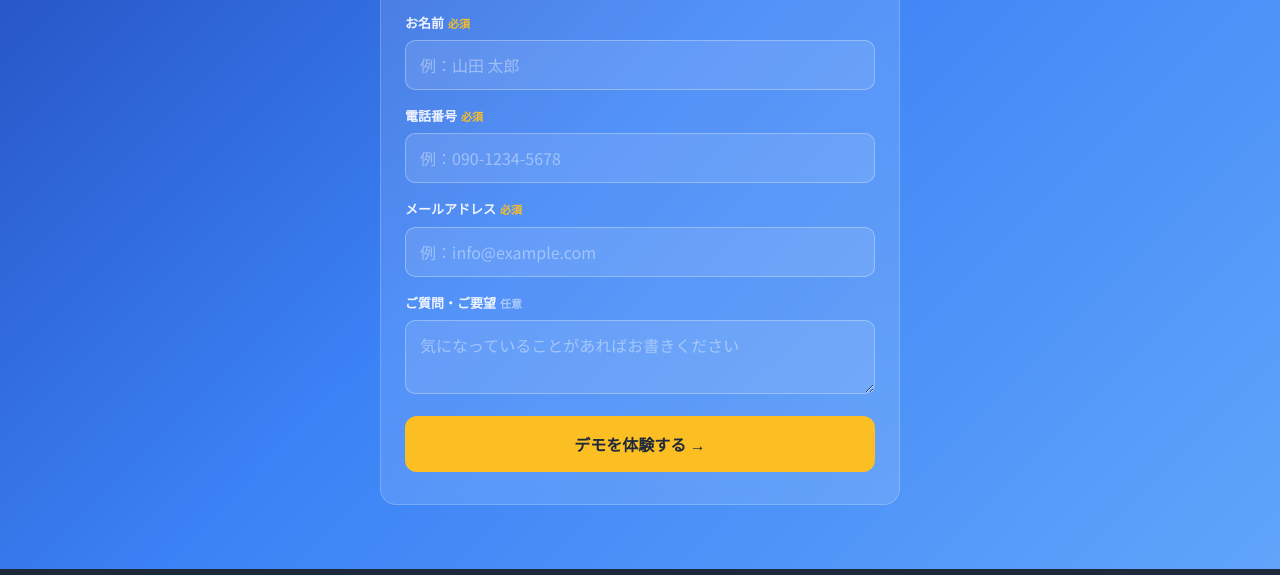
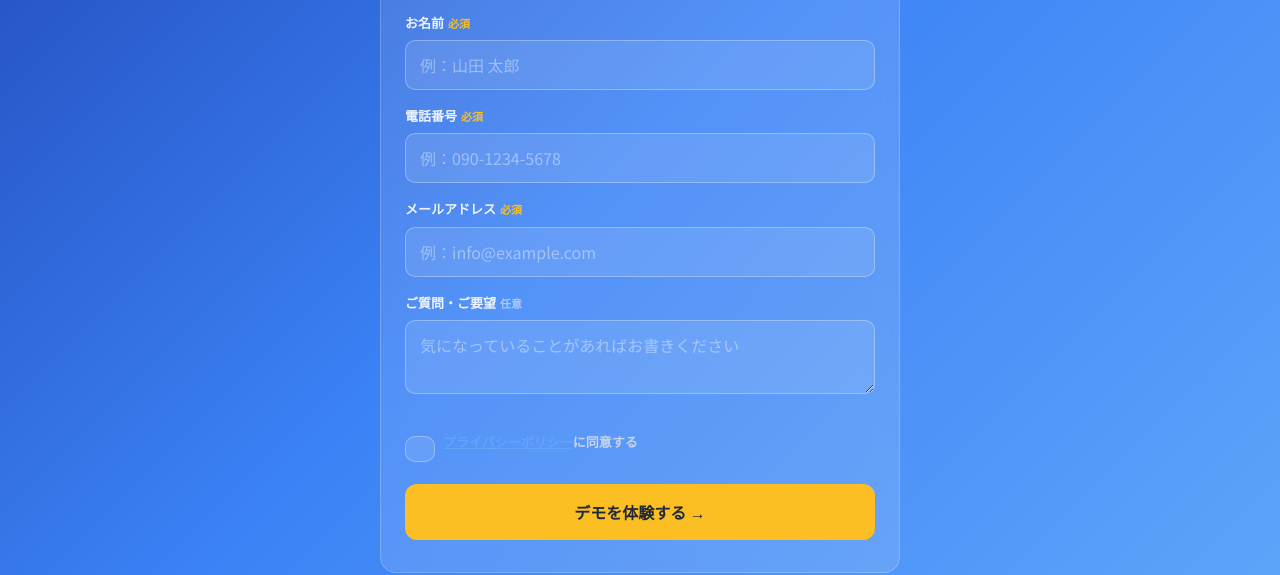
Before and after one commit to allbrain-app/akinai-ai-lp, a plain HTML site: page index.html in a window 1280 px wide. Shown: the part 8256-8831 px from the top of the page. Drawn offline with Linux system fonts and the light colour scheme.

Commit message:
Update index.html

```diff
--- a/index.html
+++ b/index.html
@@ -569,7 +569,14 @@ footer{background:var(--text-dark);color:rgba(255,255,255,0.6);text-align:center
         <label>ご質問・ご要望<span style="color:rgba(255,255,255,0.5);margin-left:4px;font-size:11px;">任意</span></label>
         <textarea id="f-note" rows="2" placeholder="気になっていることがあればお書きください"></textarea>
 
+        <!-- プライバシーポリシー同意 -->
+        <label style="display:flex;align-items:flex-start;gap:8px;margin:16px 0 8px;font-size:13px;color:#cbd5e1;cursor:pointer;line-height:1.6;">
+          <input type="checkbox" id="pp-agree" style="margin-top:4px;width:18px;height:18px;accent-color:#3b82f6;flex-shrink:0;">
+          <span><a href="https://akinai.allbrain.one/privacy.html" target="_blank" rel="noopener" style="color:#60a5fa;text-decoration:underline;">プライバシーポリシー</a>に同意する</span>
+        </label>
+
         <button type="submit" class="demo-form-btn" id="demo-submit-btn">デモを体験する →</button>
+
       </form>
     </div>
 
@@ -596,6 +603,10 @@ footer{background:var(--text-dark);color:rgba(255,255,255,0.6);text-align:center
 // Form submit
 function submitDemoForm(e) {
   e.preventDefault();
+  if (!document.getElementById('pp-agree').checked) {
+    alert('プライバシーポリシーへの同意が必要です。');
+    return;
+  }
   var btn = document.getElementById('demo-submit-btn');
   btn.disabled = true;
   btn.textContent = '送信中...';
```
